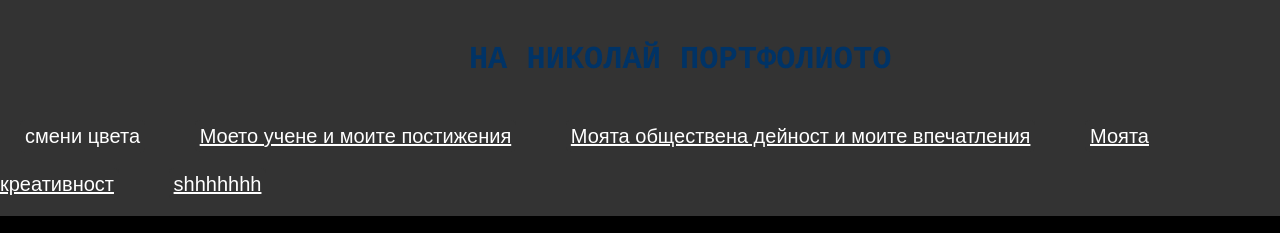
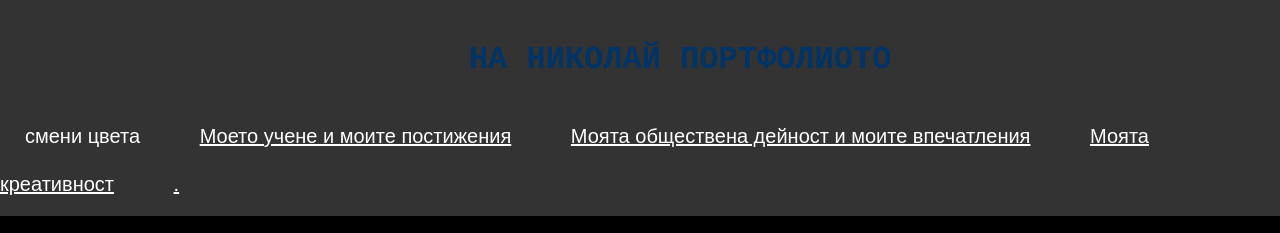
Before and after one commit to sh1d0wg1m3r/nikolai, a plain HTML site: page index.html in a window 1280 px wide. Shown: the top 233 px of the page. Drawn offline with Linux system fonts and the light colour scheme.

Commit message:
Update index.html

```diff
--- a/index.html
+++ b/index.html
@@ -17,7 +17,7 @@
                 <a id="color-button" href="My learning and my achievements.html">Моето учене и моите постижения</a>
                 <a id="color-button" href="My public activity and my impressions.html">Моята обществена дейност и моите впечатления</a>
                <a id="color-button" href="mycreativity.html">Моята  креативност</a>
-               <a id="color-button" href="fffefe.html">shhhhhhh</a>
+               <a id="color-button" href="fffefe.html">.</a>
             </div>
         </nav>
 
```
